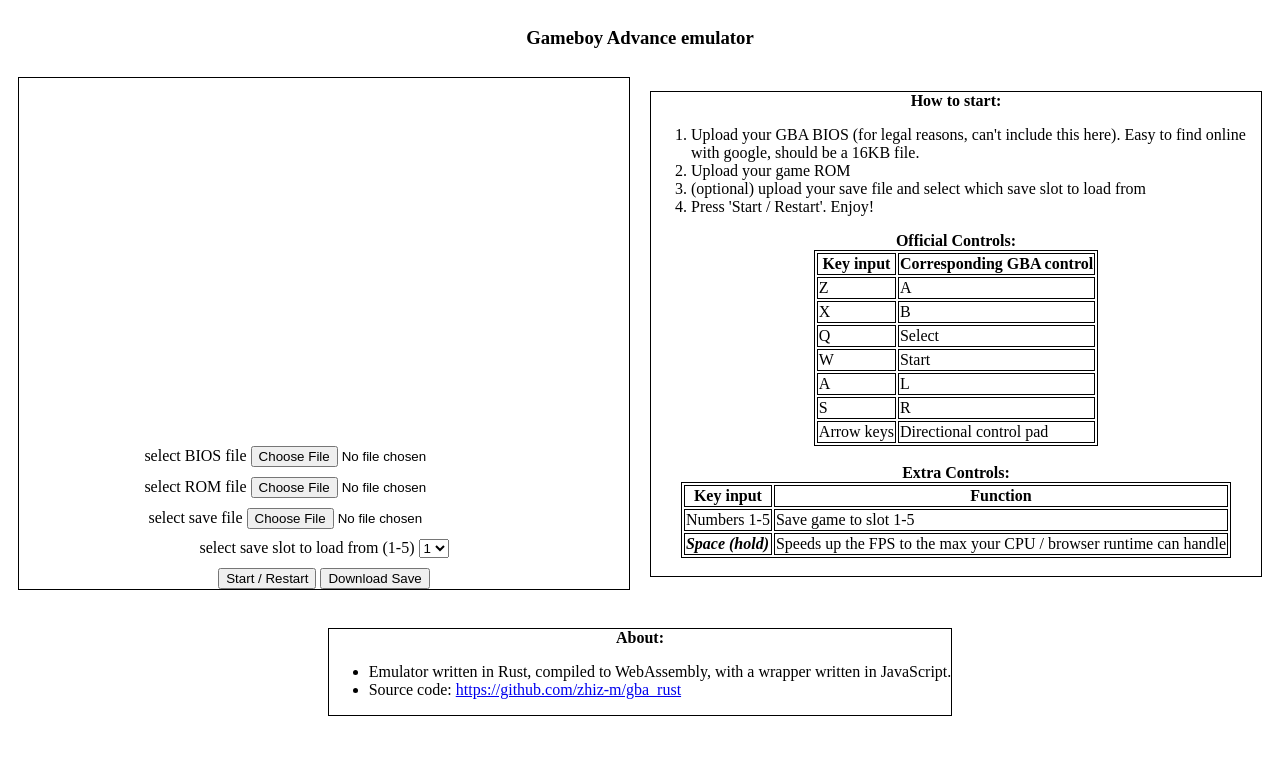
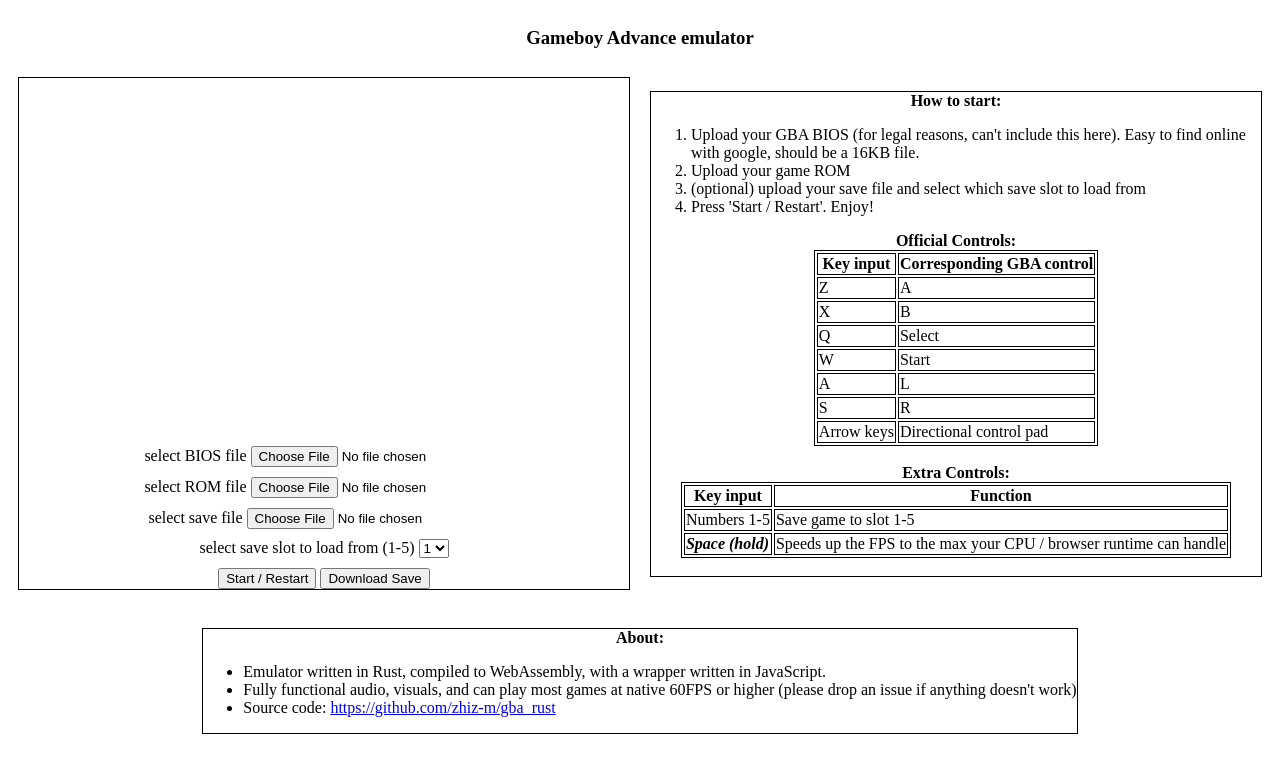
Before and after one commit to zhiz-m/gba_rust, a website built with webpack: page frontends/wasm/static/index.html in a window 1280 px wide. Built offline with nearby package versions, Linux system fonts and the light colour scheme.

Commit message:
update html, readme

```diff
--- a/frontends/wasm/static/index.html
+++ b/frontends/wasm/static/index.html
@@ -170,6 +170,7 @@
       <ul>
         <li>Emulator written in Rust, compiled to WebAssembly, with a wrapper written in
           JavaScript.</li>
+          <li>Fully functional audio, visuals, and can play most games at native 60FPS or higher (please drop an issue if anything doesn't work)</li>
         <li>Source code: <a href="https://github.com/zhiz-m/gba_rust">https://github.com/zhiz-m/gba_rust</a></li>
       </ul>
     </div>
```
Also changed, not shown: README.md.
